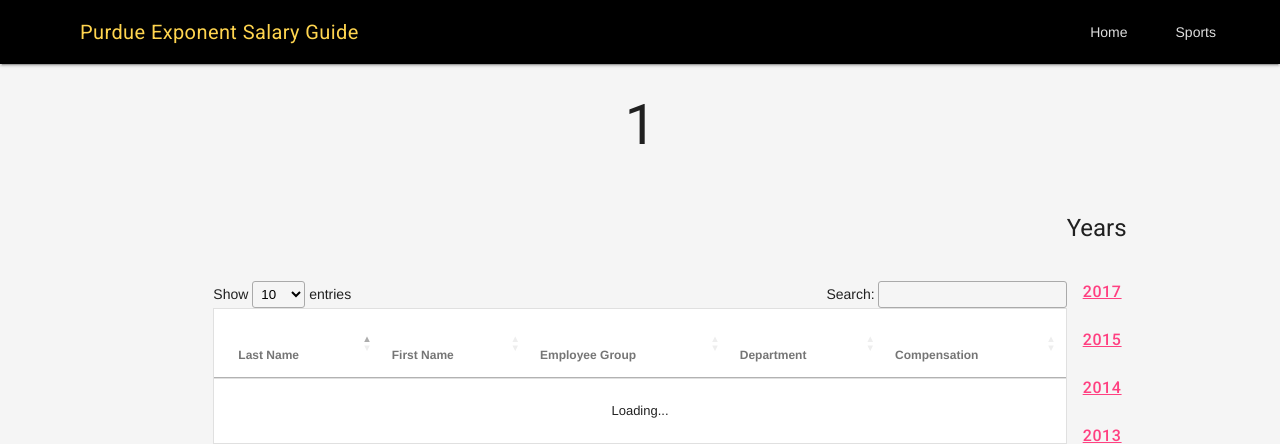
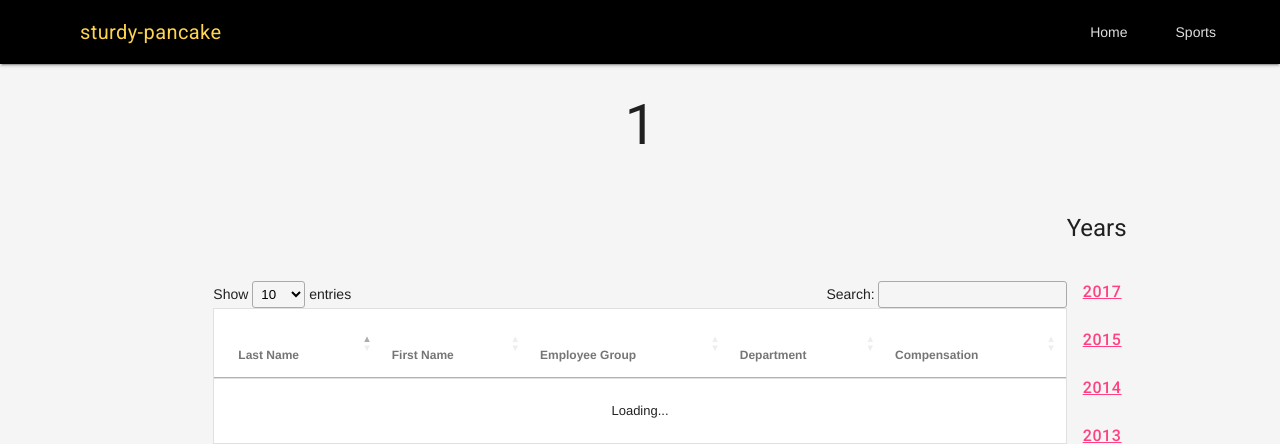
Before and after one commit to fatcat2/sturdy-pancake, a Flask app: page /1 in a window 1280 px wide. Shown: the top 444 px of the page. Run offline with Flask 2, Linux system fonts and the light colour scheme; some libraries are stand-ins or nearby versions.

Commit message:
aesthetic changes

```diff
--- a/templates/base.html
+++ b/templates/base.html
@@ -23,8 +23,8 @@
     <script type="text/javascript" src="https://cdn.datatables.net/1.10.18/js/dataTables.material.min.js"></script>
 
     <script defer src="https://code.getmdl.io/1.3.0/material.min.js"></script>
+    <title>{% block title %}{% endblock %} - sturdy-pancake</title>
     {% block head %}
-    <title>{% block title %}{% endblock %} - Exponent Salary Guide</title>
     {% endblock %}
   </head>
   <body class="mdl-color--grey-100">
@@ -32,7 +32,7 @@
       <header class="mdl-layout__header mdl-color--black">
         <div class="mdl-layout__header-row">
           <!-- Title -->
-          <span class="mdl-layout-title mdl-color-text--amber-300">Purdue Exponent Salary Guide</span>
+          <span class="mdl-layout-title mdl-color-text--amber-300">sturdy-pancake</span>
           <!-- Add spacer, to align navigation to the right -->
           <!-- Navigation. We hide it in small screens. -->
           <div class="mdl-layout-spacer"></div>
```
